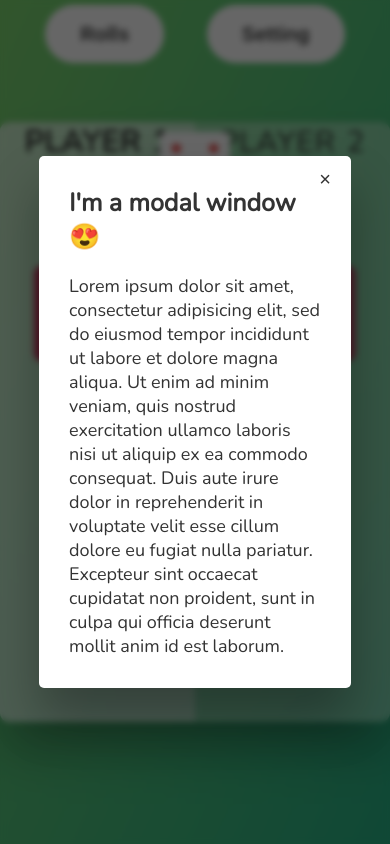
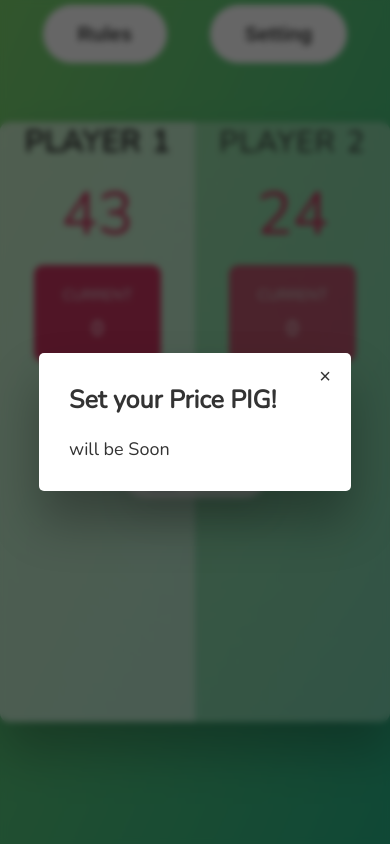
Before and after one commit to MichaelElisha1988/100_game, a plain HTML site: page index.html in a window 390 px wide. Both pictures are taken after a click on the button "Setting". Drawn offline with nearby package versions, Linux system fonts and the light colour scheme.

Commit message:
mobile ver PIG

```diff
--- a/css/style.css
+++ b/css/style.css
@@ -401,9 +401,9 @@ main {
     position: absolute;
     border-radius: 10%;
     left: 50%;
-    top: 1rem;
+    top: 25rem;
     transform: translateX(-50%);
-    height: 7rem;
+    height: 6rem;
     box-shadow: 0 2rem 5rem rgba(0, 0, 0, 0.2);
   }
 
--- a/index.html
+++ b/index.html
@@ -9,7 +9,7 @@
   </head>
   <body>
     <section class="setBTN">
-      <button class="show-modal">Rolls</button>
+      <button class="show-modal">Rules</button>
       <button class="show-modal">Setting</button>
     </section>
 
@@ -37,18 +37,21 @@
       <button class="btn btn--hold">📥 Hold</button>
     </main>
 
-    <div class="modal hidden">
-      <button class="close-modal">&times;</button>
-      <h1>I'm a modal window 😍</h1>
+    <div class="modal-rules modal hidden">
+      <button class="close-modal close-modal-rules">&times;</button>
+      <h1>Rules</h1>
       <p>
-        Lorem ipsum dolor sit amet, consectetur adipisicing elit, sed do eiusmod
-        tempor incididunt ut labore et dolore magna aliqua. Ut enim ad minim
-        veniam, quis nostrud exercitation ullamco laboris nisi ut aliquip ex ea
-        commodo consequat. Duis aute irure dolor in reprehenderit in voluptate
-        velit esse cillum dolore eu fugiat nulla pariatur. Excepteur sint
-        occaecat cupidatat non proident, sunt in culpa qui officia deserunt
-        mollit anim id est laborum.
+        Don't be a PIG hold the score <br />
+        1. roll the dice. 2. get 2 - 6 points each throw. 3. if you'll get 1
+        point you lose all you got. 4. hold and give up your turn and save you
+        points!. 5. DON'T be a PIG!!!
       </p>
+    </div>
+
+    <div class="modal-setting modal hidden">
+      <button class="close-modal close-modal-setting">&times;</button>
+      <h1>Set your Price PIG!</h1>
+      <p>will be Soon</p>
     </div>
 
     <div class="overlay hidden"></div>
--- a/js/btns.js
+++ b/js/btns.js
@@ -1,17 +1,21 @@
 'use strict';
 
-const modal = document.querySelector('.modal');
-const btnCloseModal = document.querySelector('.close-modal');
+const modalR = document.querySelector('.modal-rules');
+const modalS = document.querySelector('.modal-setting');
+const btnCloseModalR = document.querySelector('.close-modal-rules');
+const btnCloseModalS = document.querySelector('.close-modal-setting');
 const overlay = document.querySelector('.overlay');
 
 const btnsOpenModals = document.querySelectorAll('.show-modal');
 
 const openModal = function () {
+  let modal = this.textContent === 'Rules' ? modalR : modalS;
   modal.classList.remove('hidden');
   overlay.classList.remove('hidden');
 };
 
 const closeModal = function () {
+  let modal = this.classList.contains('close-modal-rules') ? modalR : modalS;
   modal.classList.add('hidden');
   overlay.classList.add('hidden');
 };
@@ -20,9 +24,5 @@ btnsOpenModals.forEach(function (btn, i) {
   btn.addEventListener('click', openModal);
 });
 
-btnCloseModal.addEventListener('click', closeModal);
-document.addEventListener('keydown', function (e) {
-  if (e.key == 'Escape' && !modal.classList.contains('hidden')) {
-    closeModal();
-  }
-});
+btnCloseModalR.addEventListener('click', closeModal);
+btnCloseModalS.addEventListener('click', closeModal);
```
